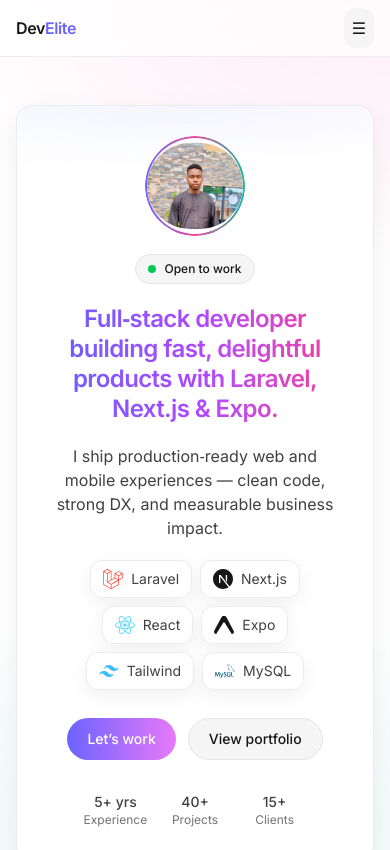
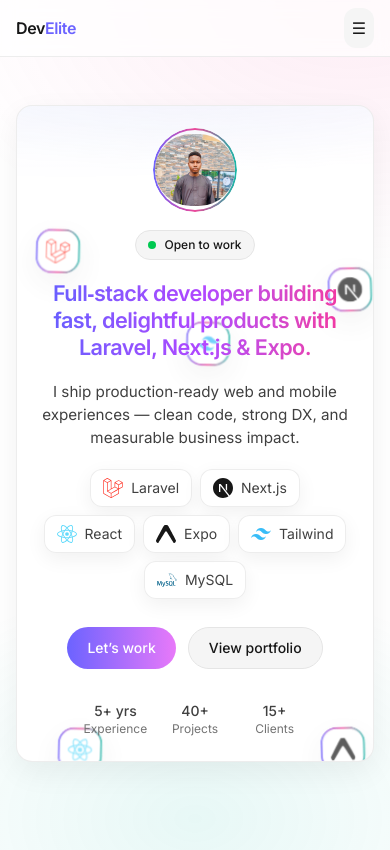
Before and after one commit to Elite4real/dev-elite, a Next.js app: page / in a window 390 px wide. Shown: the top 850 px of the page. Built offline with nearby package versions, Linux system fonts and the light colour scheme.

Commit message:
initial commit

```diff
--- a/components/Hero.tsx
+++ b/components/Hero.tsx
@@ -1,7 +1,7 @@
 "use client";
 
 import Image from "next/image";
-import { motion } from "framer-motion";
+import { motion, useReducedMotion } from "framer-motion";
 import {
   SiLaravel,
   SiNextdotjs,
@@ -10,6 +10,7 @@
   SiTailwindcss,
   SiMysql,
 } from "react-icons/si";
+import { useEffect, useRef, useState } from "react";
 
 type Floater = {
   Icon: React.ComponentType<{ className?: string; style?: React.CSSProperties }>;
@@ -30,32 +31,77 @@
   { Icon: SiMysql,       alt: "MySQL",    color: "#00618A", x: 50, y: 86, dur: 5.4, rev: true },
 ];
 
+function useScrollFloaters(threshold = 80) {
+  const [show, setShow] = useState(true);
+  const raf = useRef<number | null>(null);
+
+  useEffect(() => {
+    const onScroll = () => {
+      if (raf.current) return;
+      raf.current = requestAnimationFrame(() => {
+        const top = window.scrollY || document.documentElement.scrollTop;
+        setShow(top < threshold);
+        if (raf.current) cancelAnimationFrame(raf.current);
+        raf.current = null;
+      });
+    };
+    window.addEventListener("scroll", onScroll, { passive: true });
+    return () => {
+      if (raf.current) cancelAnimationFrame(raf.current);
+      window.removeEventListener("scroll", onScroll);
+    };
+  }, [threshold]);
+
+  return show;
+}
+
 function FloatingIcon({ Icon, alt, color, x, y, dur = 5, rev }: Floater) {
+  const reduceMotion = useReducedMotion();
+
+  const anim = reduceMotion
+    ? { y: 0, rotate: 0, scale: 1 }
+    : { y: [0, rev ? -8 : 8, 0], rotate: [0, rev ? -1.5 : 1.5, 0], scale: [1, 1.02, 1] };
+
+  const transition = reduceMotion
+    ? { duration: 0 }
+    : { duration: dur, repeat: Infinity, ease: "easeInOut" };
+
   return (
     <motion.div
-      className="pointer-events-none hidden lg:flex absolute items-center justify-center h-12 w-12 xl:h-14 xl:w-14 rounded-2xl ring-gradient p-2 bg-white/80 dark:bg-neutral-900/70 backdrop-blur shadow-[0_10px_30px_rgba(0,0,0,0.08)]"
+      className="pointer-events-none absolute flex items-center justify-center rounded-2xl ring-gradient backdrop-blur
+                 shadow-[0_10px_30px_rgba(0,0,0,0.08)]
+                 bg-white/70 dark:bg-neutral-900/60
+                 h-10 w-10 sm:h-11 sm:w-11 lg:h-12 lg:w-12 xl:h-14 xl:w-14
+                 opacity-70 sm:opacity-80 lg:opacity-100"
       style={{ top: `${y}%`, left: `${x}%` }}
-      animate={{ y: [0, rev ? -10 : 10, 0], rotate: [0, rev ? -2 : 2, 0], scale: [1, 1.03, 1] }}
-      transition={{ duration: dur, repeat: Infinity, ease: "easeInOut" }}
+      animate={anim}
+      transition={transition}
       aria-label={alt}
       title={alt}
     >
       <Icon
-        className="h-8 w-8 xl:h-9 xl:w-9 text-neutral-900 dark:text-white"
+        className="h-6 w-6 sm:h-7 sm:w-7 lg:h-8 lg:w-8 text-neutral-900 dark:text-white"
         style={color ? { color } : undefined}
       />
     </motion.div>
   );
 }
 
+
 export default function Hero() {
+  const floatersVisible = useScrollFloaters(80);
+  const reduceMotion = useReducedMotion();
+
   return (
-    <section id="home" className="container-narrow pt-12">
+    <section id="home" className="container-narrow pt-12 relative">
+
+
+
       <div className="card relative overflow-hidden">
-        {/* mesh gradient backdrop */}
+
         <div
           aria-hidden
-          className="pointer-events-none absolute inset-0 opacity-40"
+          className="pointer-events-none absolute inset-0 opacity-35 sm:opacity-40"
           style={{
             background:
               "radial-gradient(900px 240px at 15% -10%, rgba(108,99,255,.18), transparent 60%)," +
@@ -64,21 +110,28 @@
           }}
         />
 
-        {/* floaters */}
-        <div className="absolute inset-0">
+        {/* floaters container — auto hide/show on scroll */}
+        <motion.div
+          className="absolute inset-0 pointer-events-none"
+          animate={{
+            opacity: floatersVisible || reduceMotion ? 1 : 0,
+            filter: floatersVisible || reduceMotion ? "blur(0px)" : "blur(2px)",
+          }}
+          transition={{ duration: 0.28, ease: "easeOut" }}
+        >
           {FLOATERS.map((f) => (
             <FloatingIcon key={f.alt} {...f} />
           ))}
-        </div>
+        </motion.div>
 
         {/* content */}
-        <div className="relative p-8 md:p-12 flex flex-col items-center text-center gap-5">
+        <div className="relative p-6 sm:p-8 md:p-12 flex flex-col items-center text-center gap-5">
           {/* top accent */}
           <div className="absolute inset-x-0 -top-1 h-1 bg-gradient-to-r from-[#6C63FF] via-[#E879F9] to-[#14B8A6] opacity-70" />
 
           {/* avatar */}
           <div className="relative">
-            <div className="h-24 w-24 rounded-full ring-gradient" />
+            <div className="h-20 w-20 sm:h-24 sm:w-24 rounded-full ring-gradient" />
             <Image
               src="/img/elite1.jpg"
               alt="Solomon Elijah Sunday — profile"
@@ -86,6 +139,7 @@
               height={100}
               className="rounded-full absolute inset-0 m-auto object-cover"
               priority
+              sizes="(max-width: 640px) 80px, 100px"
             />
           </div>
 
@@ -97,14 +151,14 @@
 
           {/* headline */}
           <h1
-            className="text-2xl md:text-2xl font-semibold leading-tight tracking-tight max-w-3xl
+            className="text-[1.35rem] leading-tight sm:text-2xl md:text-2xl font-semibold tracking-tight max-w-3xl
                        bg-gradient-to-r from-indigo-500 via-purple-500 to-pink-500
                        bg-clip-text text-transparent drop-shadow-[0_1px_0_rgba(255,255,255,0.6)] dark:drop-shadow-[0_1px_0_rgba(0,0,0,0.6)]"
           >
             Full‑stack developer building fast, delightful products with Laravel, Next.js & Expo.
           </h1>
 
-          <p className="text-base md:text-lg text-neutral-700 dark:text-neutral-300 max-w-2xl">
+          <p className="text-[0.95rem] sm:text-base md:text-lg text-neutral-700 dark:text-neutral-300 max-w-2xl">
             I ship production‑ready web and mobile experiences — clean code, strong DX, and measurable business impact.
           </p>
 
@@ -129,7 +183,6 @@
                 <Icon
                   className="h-5 w-5 text-neutral-900 dark:text-white"
                   style={color ? { color } : undefined}
-                  aria-hidden="true"
                 />
                 <span className="text-sm text-neutral-700 dark:text-neutral-300">{label}</span>
               </span>
```
